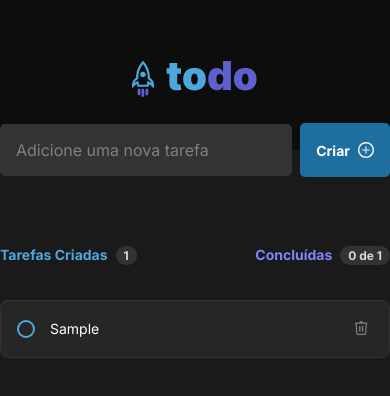
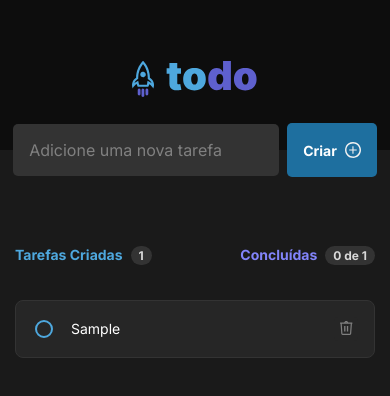
Before and after one commit to DiegoDias007/todo-list, a React (Vite) app: page / in a window 390 px wide. Both pictures are taken after typing "Sample" into the empty fields and a click on the button "Criar". Shown: the top 396 px of the page. Built offline with nearby package versions, Linux system fonts and the light colour scheme.

Commit message:
fix responsiveness

```diff
--- a/src/App.tsx
+++ b/src/App.tsx
@@ -12,8 +12,7 @@ const StyledApp = styled.div`
 const Main = styled.main`
   flex: 1;
   display: flex;
-  flex-direction: column;
-  align-items: center;
+  justify-content: center;
   background-color: #1A1A1A;
   color: white;
   width: 100%;
@@ -21,17 +20,16 @@ const Main = styled.main`
 `
 
 const Container = styled.div`
-  flex: 1;
   display: flex;
   flex-direction: column;
   align-items: center;
   max-width: 736px;
+  margin: 0px 15px;
   width: 100%;
   position: relative;
 `
 
 function App() {
-
   return (
     <StyledApp>
       <Header />
--- a/src/components/Todo.tsx
+++ b/src/components/Todo.tsx
@@ -20,13 +20,21 @@ const Label = styled.label`
 	align-items: center;
 	justify-content: center;
 	gap: 15px;
-`
+`;
+
+const StyledCheckboxWrapper = styled.div`
+	display: flex;
+	align-items: center;
+	justify-content: center;
+	min-width: 24px;
+	min-height: 24px;
+`;
 
 const StyledCheckbox = styled.div<{ checked: boolean }>`
 	display: flex;
 	align-items: center;
 	justify-content: center;
-  border: 2px solid #4EA8DE;
+	border: 2px solid #4ea8de;
 	border-radius: 50%;
 	width: 18px;
 	height: 18px;
@@ -37,20 +45,22 @@ const StyledCheckbox = styled.div<{ checked: boolean }>`
 	}
 
 	${(props) => props.checked && css`
-    background-color: #5E60CE;
-    border-color: #5E60CE;
+			background-color: #5e60ce;
+			border-color: #5e60ce;
 		`}
 `;
 
-const Text = styled.span<{completed: boolean}>`
+const Text = styled.span<{ completed: boolean }>`
 	font-size: 14px;
 	line-height: 20px;
 
-  ${(props) => props.completed && css`
+	${(props) =>
+		props.completed &&
+		css`
 			text-decoration: line-through;
 			color: #808080;
 		`}
-`
+`;
 
 const DeleteButton = styled.button`
 	cursor: pointer;
@@ -63,7 +73,7 @@ const DeleteButton = styled.button`
 	&:hover {
 		background-color: #333333;
 	}
-`
+`;
 
 function Todo({ id, text, completed }: TodoType) {
 	const { deleteTodo, setCompleted } = useTodos();
@@ -71,15 +81,12 @@ function Todo({ id, text, completed }: TodoType) {
 	return (
 		<StyledTodo>
 			<Label>
-        <StyledCheckbox
-          checked={completed}
-          onClick={() => setCompleted(id)}
-        >
+				<StyledCheckboxWrapper>
+					<StyledCheckbox checked={completed} onClick={() => setCompleted(id)}>
 						{completed && <Checkbox />}
 					</StyledCheckbox>
-        <Text completed={completed}>
-          {text}
-        </Text>
+				</StyledCheckboxWrapper>
+				<Text completed={completed}>{text}</Text>
 			</Label>
 			<DeleteButton onClick={() => deleteTodo(id)}>
 				<Trash />
```
Lines whose indentation alone changed are shown as unchanged.
